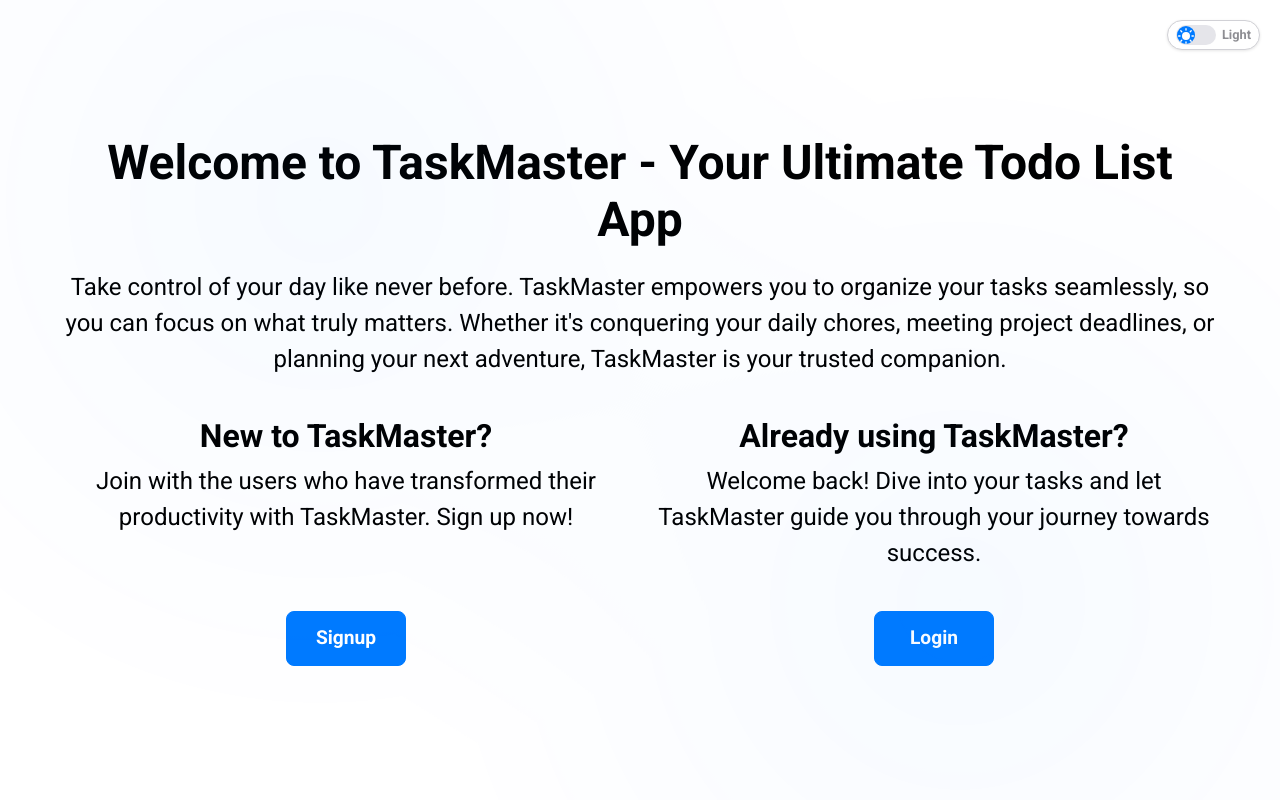
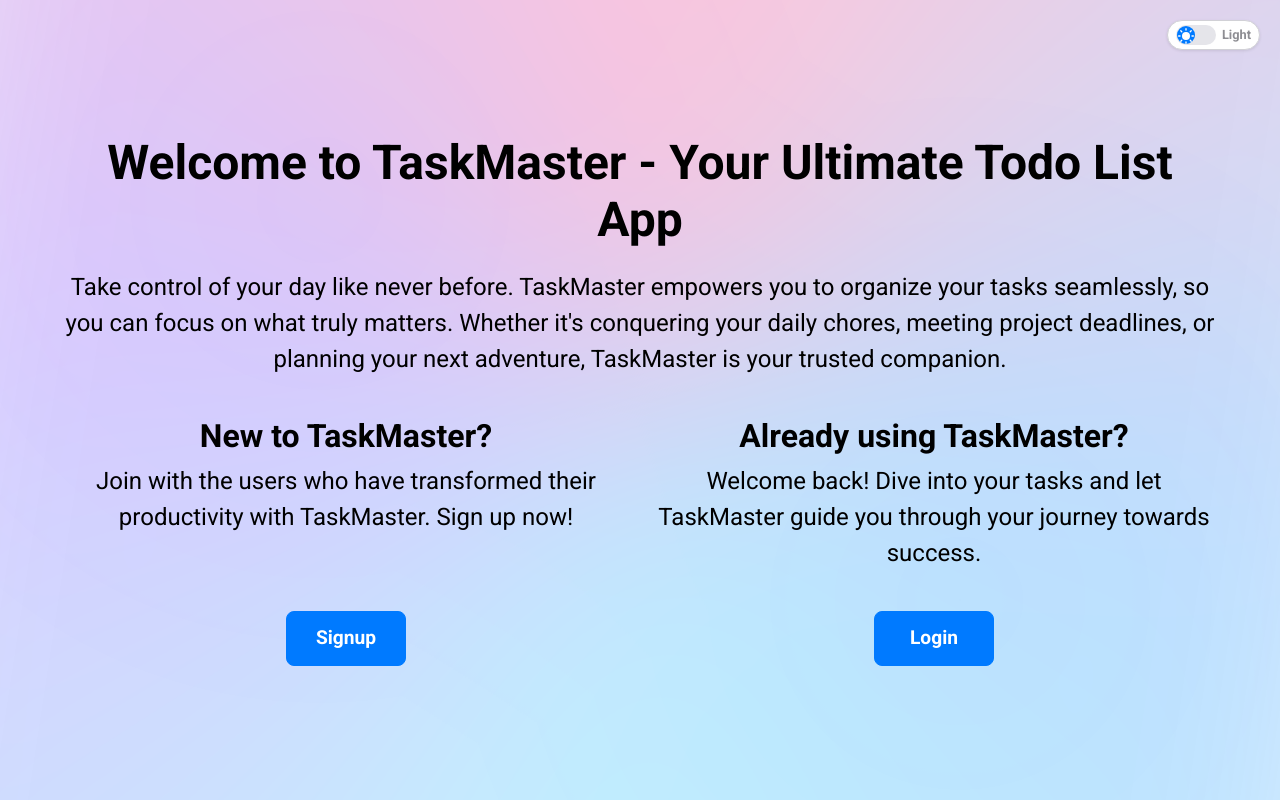
Before and after one commit to MaheshKunchala18/taskmaster-frontend, a React (Create React App) app: page / in a window 1280 px wide. Built offline with nearby package versions, Linux system fonts and the light colour scheme.

Commit message:
Add styling

```diff
--- a/src/Pages/Home/Home.css
+++ b/src/Pages/Home/Home.css
@@ -37,7 +37,8 @@
 
 /* Fluid home content – spans full width */
 .home-content {
-    max-width: 1200px; /* keep readable max width */
+    max-width: 1200px;
+    /* keep readable max width */
     margin-inline: auto;
 }
 
@@ -122,6 +123,7 @@ p {
         opacity: 0;
         transform: translateY(-50px);
     }
+
     100% {
         opacity: 1;
         transform: translateY(0);
@@ -133,8 +135,107 @@ p {
         opacity: 0;
         transform: translateY(50px);
     }
+
     100% {
         opacity: 1;
         transform: translateY(0);
     }
 }
+
+.App {
+    position: relative;
+    overflow: hidden;
+}
+
+.App::after {
+    content: "";
+    position: absolute;
+    inset: -50% -50%;
+    background: conic-gradient(from 0deg,
+            #0A84FF 0deg,
+            #09C6F9 90deg,
+            #6E2CFF 180deg,
+            #FF1B6B 270deg,
+            #0A84FF 360deg);
+    animation: rotateBg 20s linear infinite;
+    z-index: 0;
+    opacity: 0.25;
+    filter: blur(120px);
+}
+
+@keyframes rotateBg {
+    to {
+        transform: rotate(1turn);
+    }
+}
+
+.home-content,
+.theme-toggle-container {
+    position: relative;
+    z-index: 1;
+}
+
+.fade-in-down,
+.fade-in-up {
+    opacity: 0;
+    transform: translateY(30px);
+    animation-fill-mode: forwards;
+}
+
+.fade-in-down {
+    animation: slideFadeDown 1s ease forwards;
+}
+
+.fade-in-up {
+    animation: slideFadeUp 1s 0.3s ease forwards;
+}
+
+@keyframes slideFadeDown {
+    from {
+        opacity: 0;
+        transform: translateY(-30px);
+    }
+
+    to {
+        opacity: 1;
+        transform: translateY(0);
+    }
+}
+
+@keyframes slideFadeUp {
+    from {
+        opacity: 0;
+        transform: translateY(30px);
+    }
+
+    to {
+        opacity: 1;
+        transform: translateY(0);
+    }
+}
+
+.custom-button {
+    position: relative;
+    overflow: hidden;
+    z-index: 0;
+}
+
+.custom-button::before {
+    content: "";
+    position: absolute;
+    inset: 0;
+    background: linear-gradient(45deg, transparent 10%, rgba(255, 255, 255, 0.25) 50%, transparent 90%);
+    transform: translateX(-100%);
+    transition: transform 0.6s cubic-bezier(0.4, 0, 0.2, 1);
+    z-index: -1;
+    pointer-events: none;
+}
+
+.custom-button:hover::before {
+    transform: translateX(100%);
+}
+
+.custom-button:hover {
+    box-shadow: 0 0 15px rgba(0, 0, 0, 0.25), 0 0 20px var(--color-primary-light);
+    color: white;
+}
```
